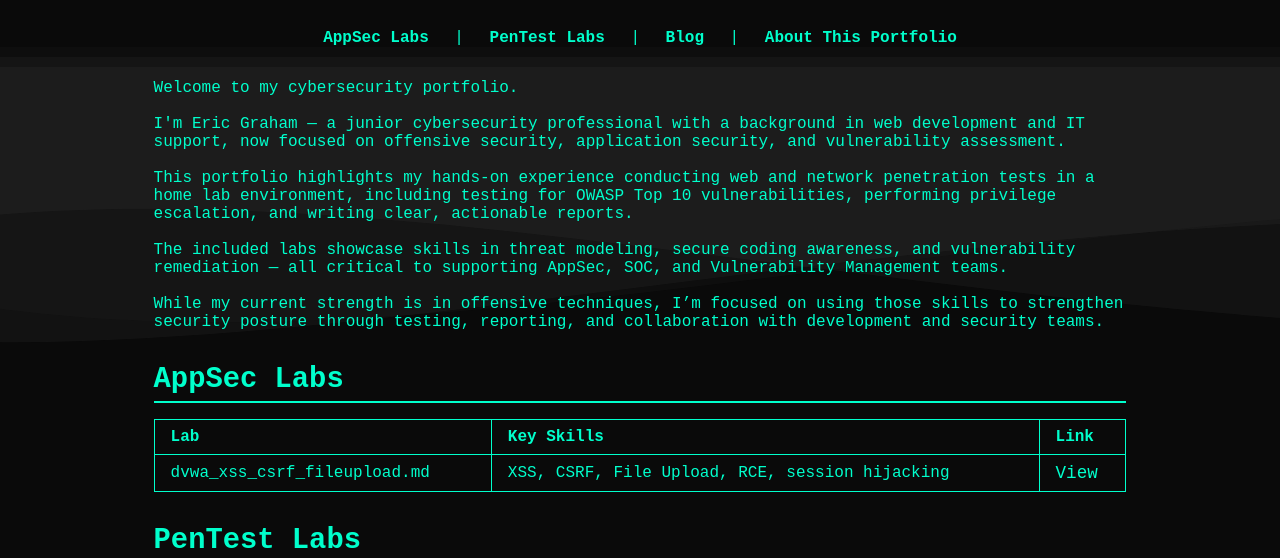
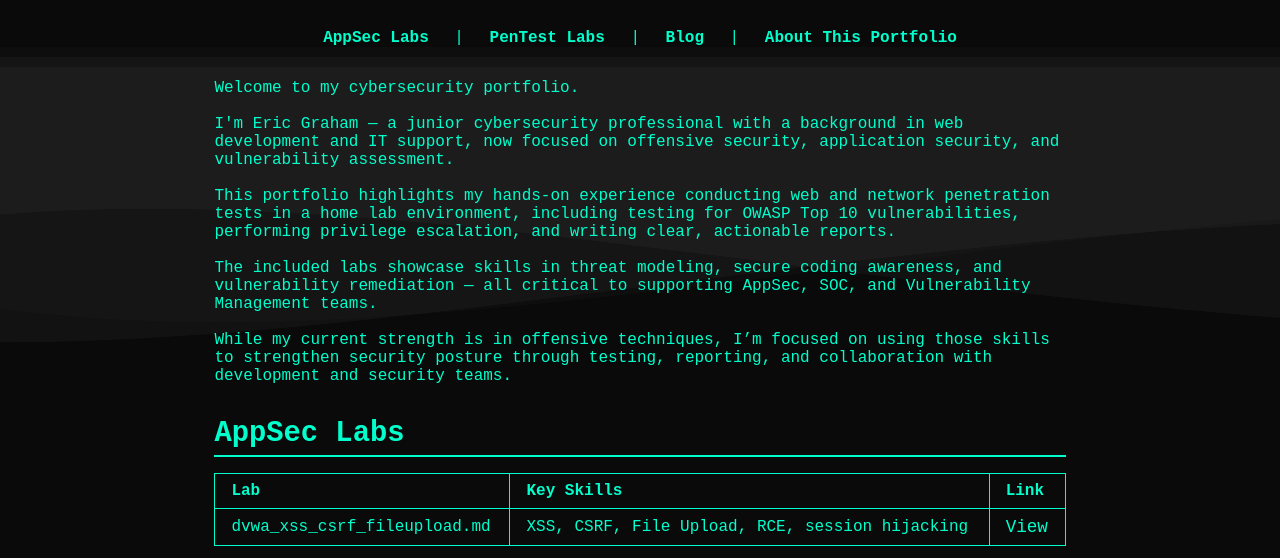
Before and after one commit to engraham/Eric_Graham-Portfolio, a plain HTML site: page index.html in a window 1280 px wide. Shown: the part 306-864 px from the top of the page. Drawn offline with Linux system fonts and the light colour scheme.

Commit message:
Update index.html

```diff
--- a/index.html
+++ b/index.html
@@ -141,7 +141,7 @@
     }
 
     section {
-      max-width: 80%; /* scales with viewport (previously max-width: 800px;*/
+      max-width: 70%; /* scales with viewport (previously max-width: 800px;*/
       margin: 0 auto 2rem auto;
       position: relative;
       z-index: 2;
```
